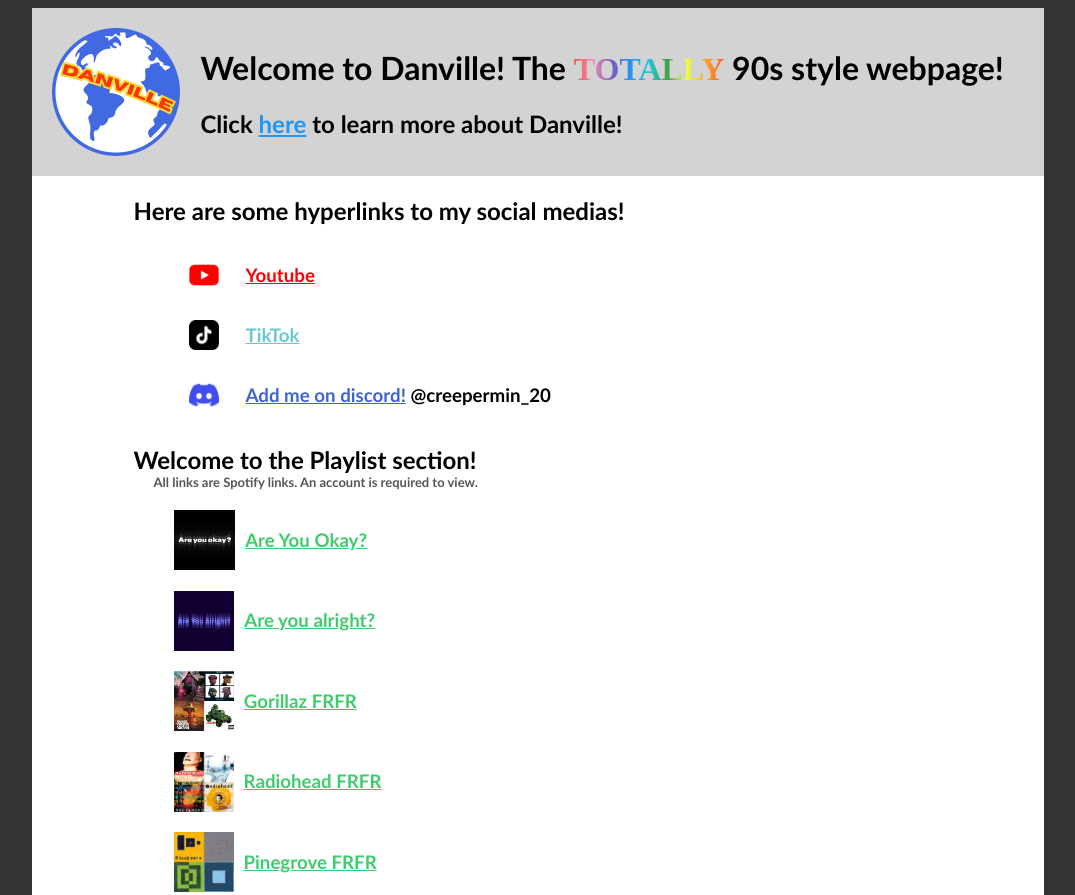
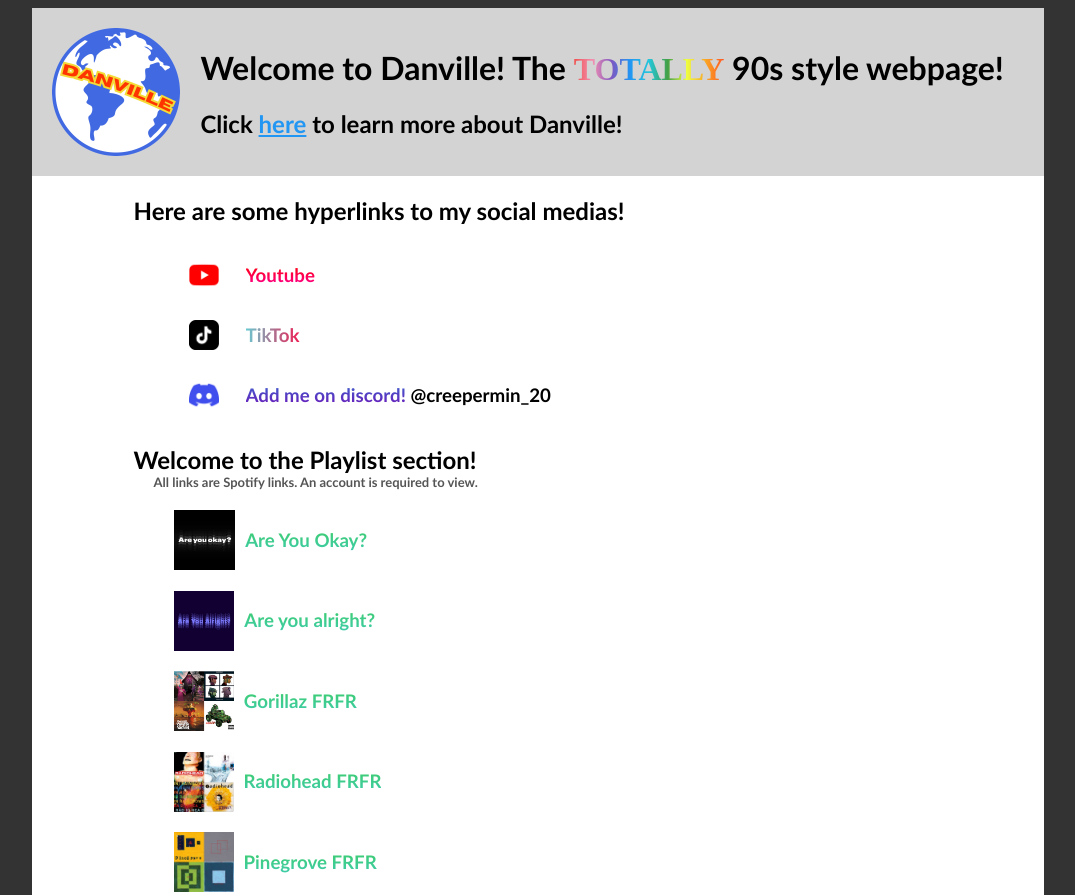
Before and after one commit to Creepermin-20/Danville-Project, a plain HTML site: page index.html in a window 1280 px wide. Shown: the top 895 px of the page, without its empty margins (102-1177 px from the left). Drawn offline with Linux system fonts and the light colour scheme.

Commit message:
updated hyperlink gradients

```diff
--- a/css/style.css
+++ b/css/style.css
@@ -10,7 +10,7 @@
     font-family: 'Times New Roman', Times, serif;
     font-size: 32px;
     background: linear-gradient(to right, #ef5350, #f48fb1, #7e57c2, #2196f3, #26c6da, #43a047, #eeff41, #f9a825, #ff5722);
-  -webkit-background-clip: text;
+    background-clip: text;
     -webkit-text-fill-color: transparent;
 }
 
@@ -21,7 +21,9 @@
 .hyperlink {
     font-size: auto;
     font-family: 'Gill Sans', 'Gill Sans MT', Calibri, 'Trebuchet MS', sans-serif;
-    color: #3ecc6d;
+    background: linear-gradient(to bottom, #3ecc6d, #3ecca9);
+    background-clip: text;
+    -webkit-text-fill-color: transparent;
     font-style: normal;
 }
 
@@ -83,15 +85,21 @@
 }
 
 #youtube-hyperlink {
-    color:#FF0000;
+    background: linear-gradient(to bottom, #ff0000, #ff0095);
+    background-clip: text;
+    -webkit-text-fill-color: transparent;
 }
 
 #tiktok-hyperlink {
-    color:#69c9d0;
+    background: linear-gradient(to right, #69c9d0, #ee1d52);
+    background-clip: text;
+    -webkit-text-fill-color: transparent;
 }
 
 #discord-hyperlink {
-    color:#3e64ce;
+    background: linear-gradient(to bottom, #3e64ce, #6c18b9);
+    background-clip: text;
+    -webkit-text-fill-color: transparent;
 }
 
 #playlist-hyperlinks {
```
Lines whose indentation alone changed are shown as unchanged.
